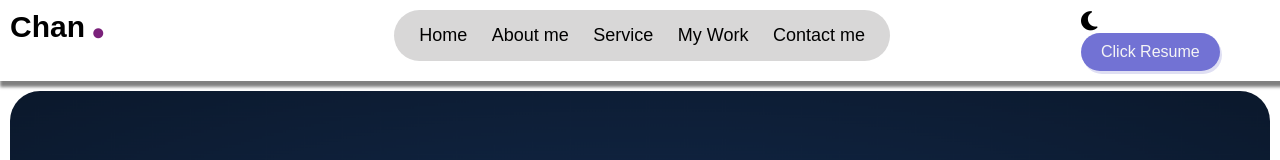
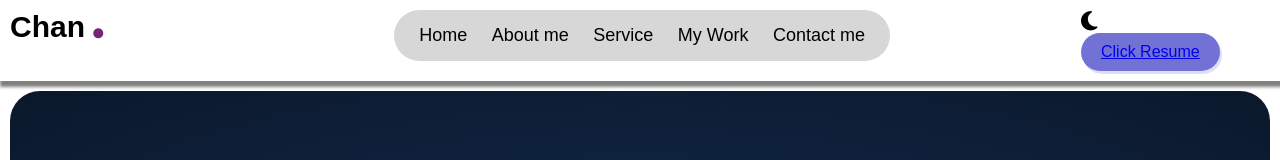
Before and after one commit to chansanjai/Portfolio_chandru, a plain HTML site: page index.html in a window 1280 px wide. Shown: the top 160 px of the page. Drawn offline with Linux system fonts and the light colour scheme.

Commit message:
Update index.html

```diff
--- a/index.html
+++ b/index.html
@@ -28,7 +28,7 @@
         <i class="fa-solid fa-moon size-1" id="moon"></i>
         <i class="fa-solid fa-sun size-1" id="sun" style="display:none;"></i>
         <i class="fa-solid fa-bars link-bar" id="show-link"></i>
-        <button class="nav-btn">Click Resume</button>
+        <button class="nav-btn"><a href="/images/myw3schoolsimage.jpg" download>Click Resume</a></button>
        </div>
     </div>
     <div class="benar">
```
